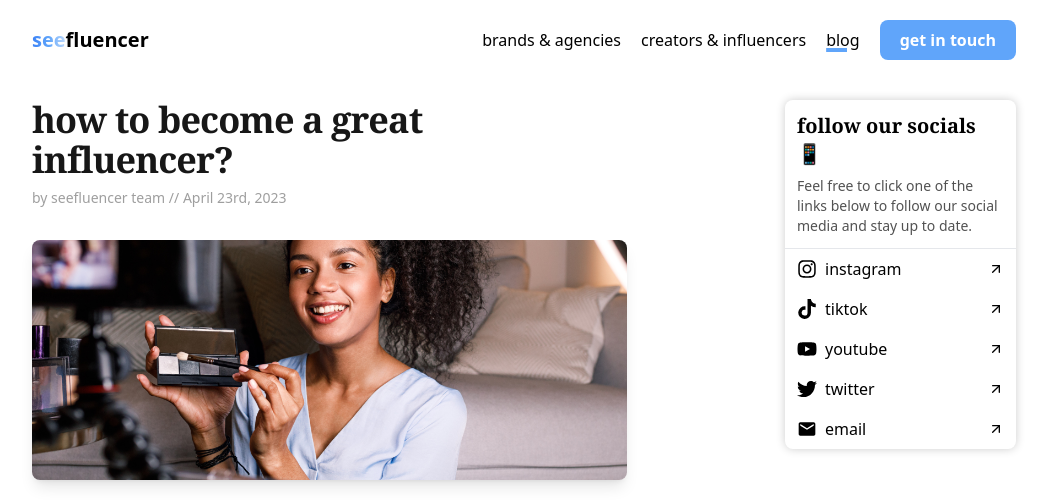
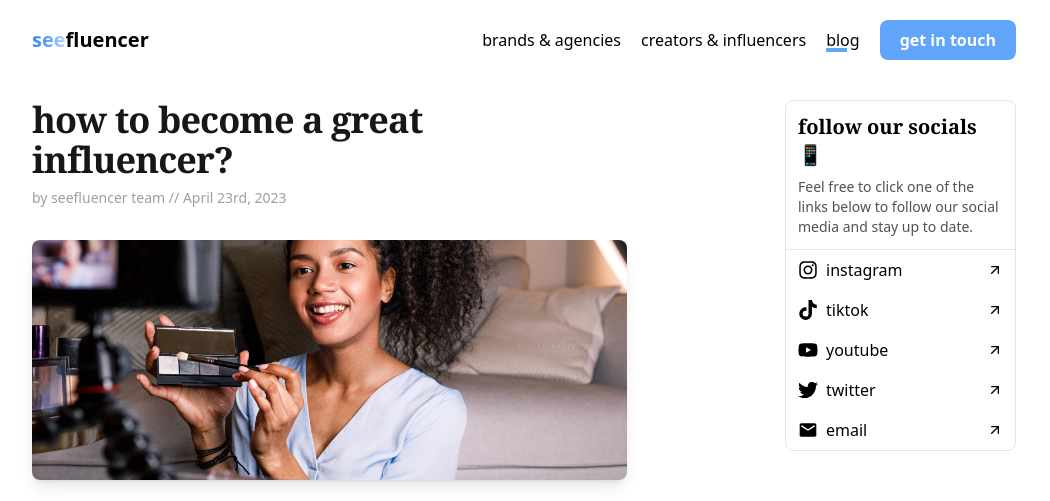
Before and after one commit to joylodra/seefluencer, a Next.js app: page /blog/1 in a window 1280 px wide. Shown: the top 501 px of the page, without its empty margins (116-1166 px from the left). Built offline with nearby package versions, Linux system fonts and the light colour scheme.

Commit message:
Changed Sidebar style

```diff
--- a/app/components/Blog/Sidebar.tsx
+++ b/app/components/Blog/Sidebar.tsx
@@ -12,7 +12,7 @@ import Title from "../Global/Title";
 
 const Sidebar = () => {
   return (
-    <div className="md:sticky md:top-24 shadow-3xl h-fit rounded-lg w-full flex flex-col overflow-hidden">
+    <div className="md:sticky md:top-24 border border-neutral-200 h-fit rounded-lg w-full flex flex-col overflow-hidden">
       <div className="p-3">
         <Title
           secondary
```
